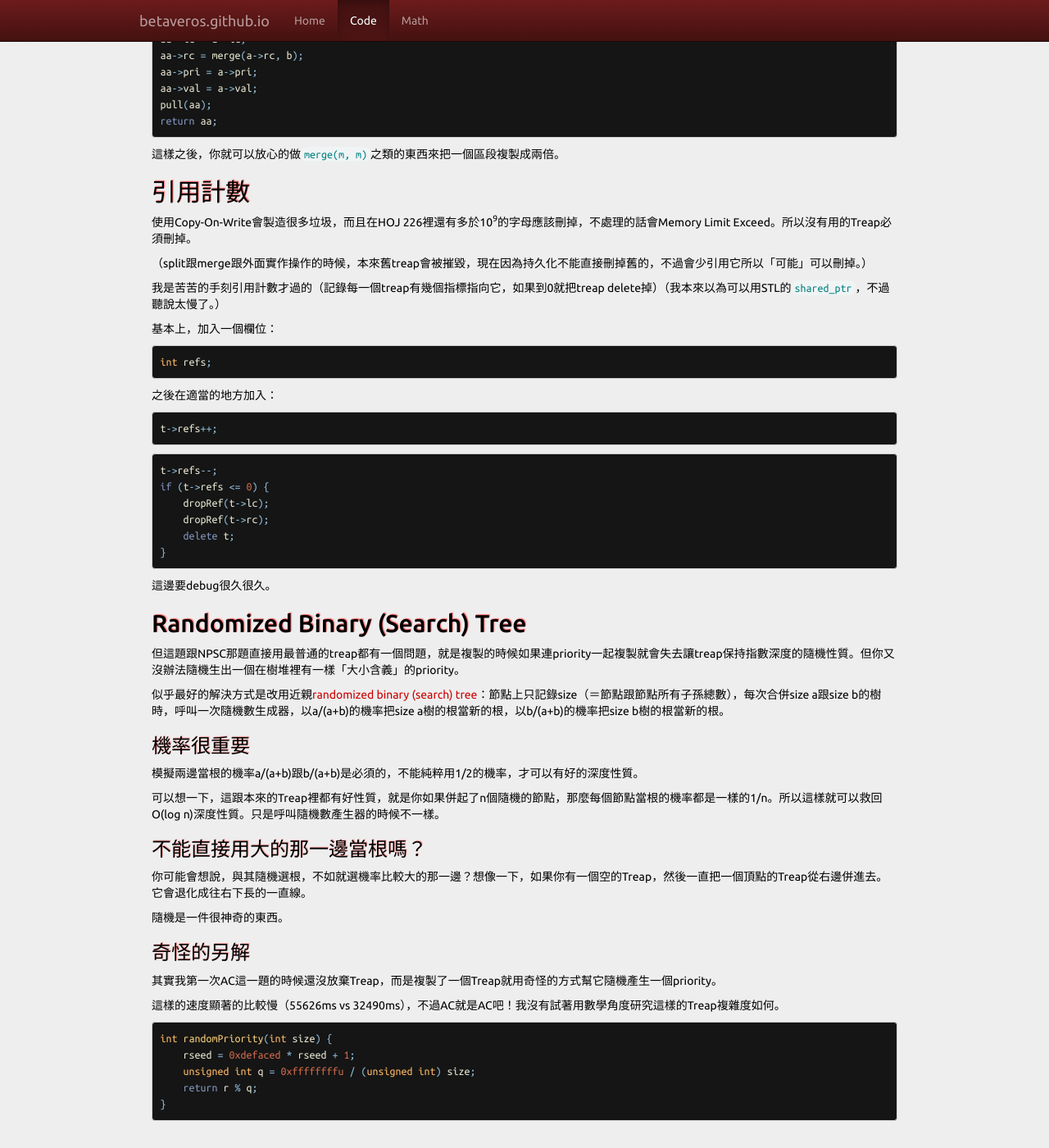
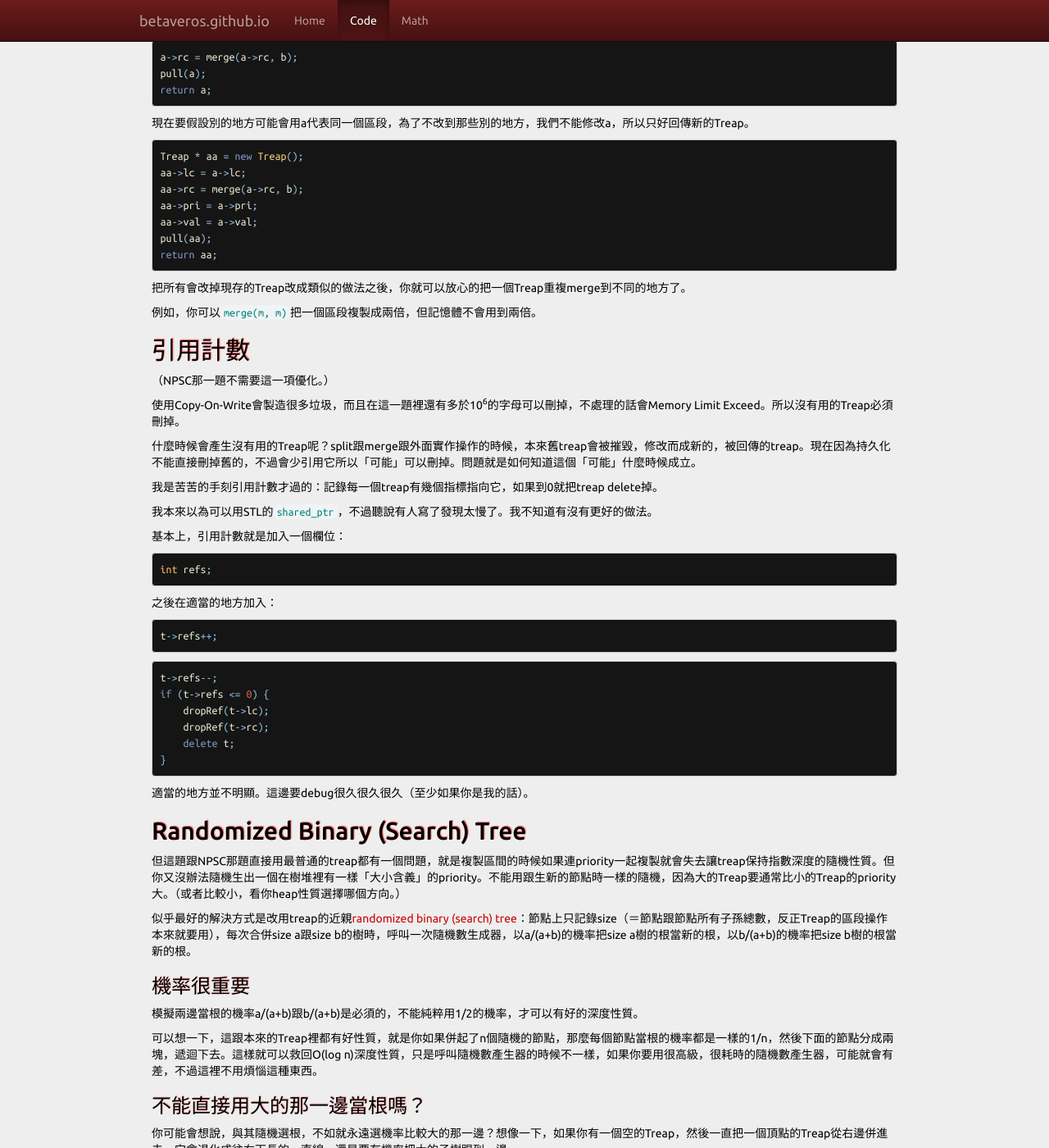
Before and after one commit to betaveros/betaveros.github.io, a Jekyll site: the page built from _posts/2014-12-15-hoj-cp.markdown, in a window 1280 px wide and 1400 px high, scrolled down 688 px. Shown: the whole window at 82% size. Built offline with Jekyll 4.4.1, drawn with Linux system fonts in a browser that asks for light colours; some of the changed text lies outside the part shown.

Commit message:
more HOJ CP

```diff
--- a/_posts/2014-12-15-hoj-cp.markdown
+++ b/_posts/2014-12-15-hoj-cp.markdown
@@ -4,9 +4,17 @@
 title: "HOJ 226: CP (中)"
 ---
 
-前置要求：treap (split, merge)，實作區段操作
+[題目在這裡，HOJ 226](http://hoj.twbbs.org/judge/problem/view/226)
 
-我討厭單字母`l`的變數名稱（跟`1`太像了），所以我的子叫做`lc`(left child)，`rc`(right child)。
+有關的題目出現於NPSC 2014 高中組決賽pD。
+
+前置要求：treap (split, merge)跟在上面實作區段操作（請參考資訊枝幹）。
+
+這裡沒有完整的解答code，因為AC是要用血汗換來的才值得 :-)
+
+## Treap
+
+我討厭單字母`l`的變數名稱（跟`1`太像了。我沒有被這個雷過，這只是自己對自己程式碼可讀性的要求），所以我的子樹叫做`lc`(left child)，`rc`(right child)。
 
 {% highlight cpp %}
 struct Treap {
@@ -45,17 +53,23 @@
 return aa;
 {% endhighlight %}
 
-這樣之後，你就可以放心的做`merge(m, m)`之類的東西來把一個區段複製成兩倍。
+把所有會改掉現存的Treap改成類似的做法之後，你就可以放心的把一個Treap重複merge到不同的地方了。
+
+例如，你可以`merge(m, m)`把一個區段複製成兩倍，但記憶體不會用到兩倍。
 
 ## 引用計數
 
-使用Copy-On-Write會製造很多垃圾，而且在HOJ 226裡還有多於10<sup>9</sup>的字母應該刪掉，不處理的話會Memory Limit Exceed。所以沒有用的Treap必須刪掉。
+（NPSC那一題不需要這一項優化。）
 
-（split跟merge跟外面實作操作的時候，本來舊treap會被摧毀，現在因為持久化不能直接刪掉舊的，不過會少引用它所以「可能」可以刪掉。）
+使用Copy-On-Write會製造很多垃圾，而且在這一題裡還有多於10<sup>6</sup>的字母可以刪掉，不處理的話會Memory Limit Exceed。所以沒有用的Treap必須刪掉。
 
-我是苦苦的手刻引用計數才過的（記錄每一個treap有幾個指標指向它，如果到0就把treap delete掉）（我本來以為可以用STL的`shared_ptr`，不過聽說太慢了。）
+什麼時候會產生沒有用的Treap呢？split跟merge跟外面實作操作的時候，本來舊treap會被摧毀，修改而成新的，被回傳的treap。現在因為持久化不能直接刪掉舊的，不過會少引用它所以「可能」可以刪掉。問題就是如何知道這個「可能」什麼時候成立。
 
-基本上，加入一個欄位：
+我是苦苦的手刻引用計數才過的：記錄每一個treap有幾個指標指向它，如果到0就把treap delete掉。
+
+我本來以為可以用STL的`shared_ptr`，不過聽說有人寫了發現太慢了。我不知道有沒有更好的做法。
+
+基本上，引用計數就是加入一個欄位：
 
 {% highlight cpp %}
 int refs;
@@ -76,31 +90,29 @@
 }
 {% endhighlight %}
 
-這邊要debug很久很久。
+適當的地方並不明顯。這邊要debug很久很久很久（至少如果你是我的話）。
 
 ## Randomized Binary (Search) Tree
 
-但這題跟NPSC那題直接用最普通的treap都有一個問題，就是複製的時候如果連priority一起複製就會失去讓treap保持指數深度的隨機性質。但你又沒辦法隨機生出一個在樹堆裡有一樣「大小含義」的priority。
+但這題跟NPSC那題直接用最普通的treap都有一個問題，就是複製區間的時候如果連priority一起複製就會失去讓treap保持指數深度的隨機性質。但你又沒辦法隨機生出一個在樹堆裡有一樣「大小含義」的priority。不能用跟生新的節點時一樣的隨機，因為大的Treap要通常比小的Treap的priority大。（或者比較小，看你heap性質選擇哪個方向。）
 
-似乎最好的解決方式是改用近親[randomized binary (search) tree](https://en.wikipedia.org/wiki/Randomized_binary_search_tree)：節點上只記錄size（＝節點跟節點所有子孫總數），每次合併size a跟size b的樹時，呼叫一次隨機數生成器，以a/(a+b)的機率把size a樹的根當新的根，以b/(a+b)的機率把size b樹的根當新的根。
+似乎最好的解決方式是改用treap的近親[randomized binary (search) tree](https://en.wikipedia.org/wiki/Randomized_binary_search_tree)：節點上只記錄size（＝節點跟節點所有子孫總數，反正Treap的區段操作本來就要用），每次合併size a跟size b的樹時，呼叫一次隨機數生成器，以a/(a+b)的機率把size a樹的根當新的根，以b/(a+b)的機率把size b樹的根當新的根。
 
 ### 機率很重要
 
 模擬兩邊當根的機率a/(a+b)跟b/(a+b)是必須的，不能純粹用1/2的機率，才可以有好的深度性質。
 
-可以想一下，這跟本來的Treap裡都有好性質，就是你如果併起了n個隨機的節點，那麼每個節點當根的機率都是一樣的1/n。所以這樣就可以救回O(log n)深度性質。只是呼叫隨機數產生器的時候不一樣。
+可以想一下，這跟本來的Treap裡都有好性質，就是你如果併起了n個隨機的節點，那麼每個節點當根的機率都是一樣的1/n，然後下面的節點分成兩塊，遞迴下去。這樣就可以救回O(log n)深度性質，只是呼叫隨機數產生器的時候不一樣，如果你要用很高級，很耗時的隨機數產生器，可能就會有差，不過這裡不用煩惱這種東西。
 
 ### 不能直接用大的那一邊當根嗎？
 
-你可能會想說，與其隨機選根，不如就選機率比較大的那一邊？想像一下，如果你有一個空的Treap，然後一直把一個頂點的Treap從右邊併進去。它會退化成往右下長的一直線。
+你可能會想說，與其隨機選根，不如就永遠選機率比較大的那一邊？想像一下，如果你有一個空的Treap，然後一直把一個頂點的Treap從右邊併進去。它會退化成往右下長的一直線。還是要有機率把大的子樹踢到一邊。
 
 隨機是一件很神奇的東西。
 
 ### 奇怪的另解
 
-其實我第一次AC這一題的時候還沒放棄Treap，而是複製了一個Treap就用奇怪的方式幫它隨機產生一個priority。
-
-這樣的速度顯著的比較慢（55626ms vs 32490ms），不過AC就是AC吧！我沒有試著用數學角度研究這樣的Treap複雜度如何。
+其實我第一次AC這一題的時候還沒放棄Treap，而是複製了一個Treap就用奇怪的方式幫它隨機產生一個priority。（這樣連heap性質都不保，真恐怖。不過不會影響正確性。)
 
 {% highlight cpp %}
 int randomPriority(int size) {
@@ -109,3 +121,5 @@
     return r % q;
 }
 {% endhighlight %}
+
+這樣的速度顯著的比較慢（55626ms vs 32490ms），不過AC就是AC吧！我沒有試著用數學角度研究這樣的Treap複雜度如何。（注意這樣是假設merge的時候，priority較小的子樹當根。）
```
